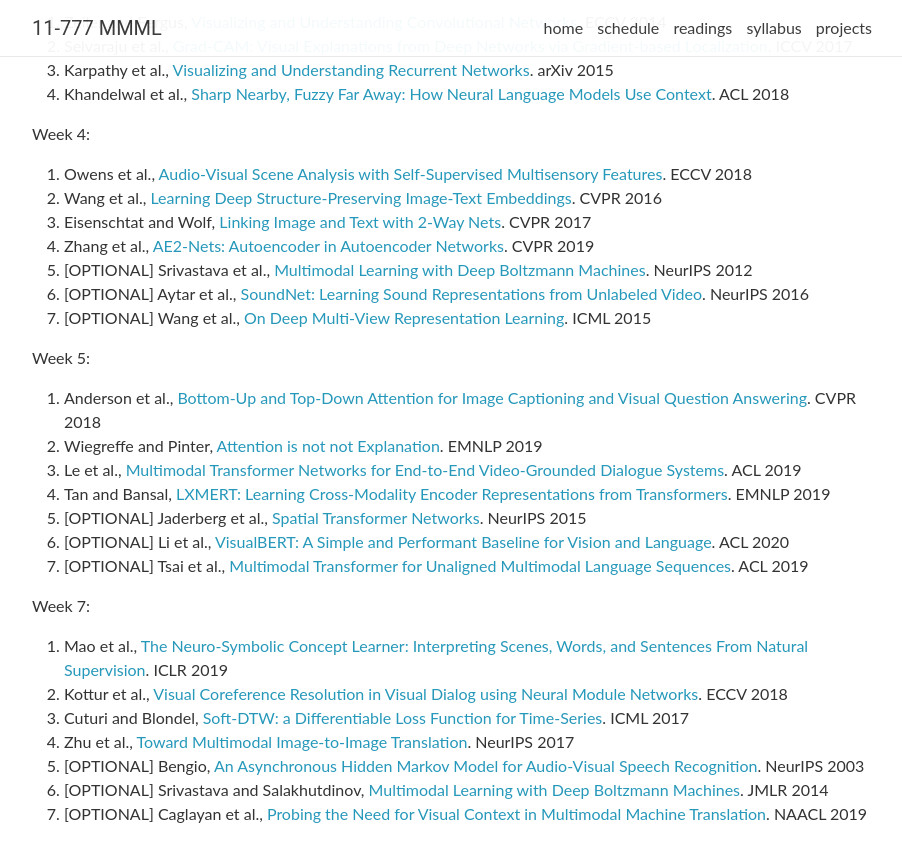
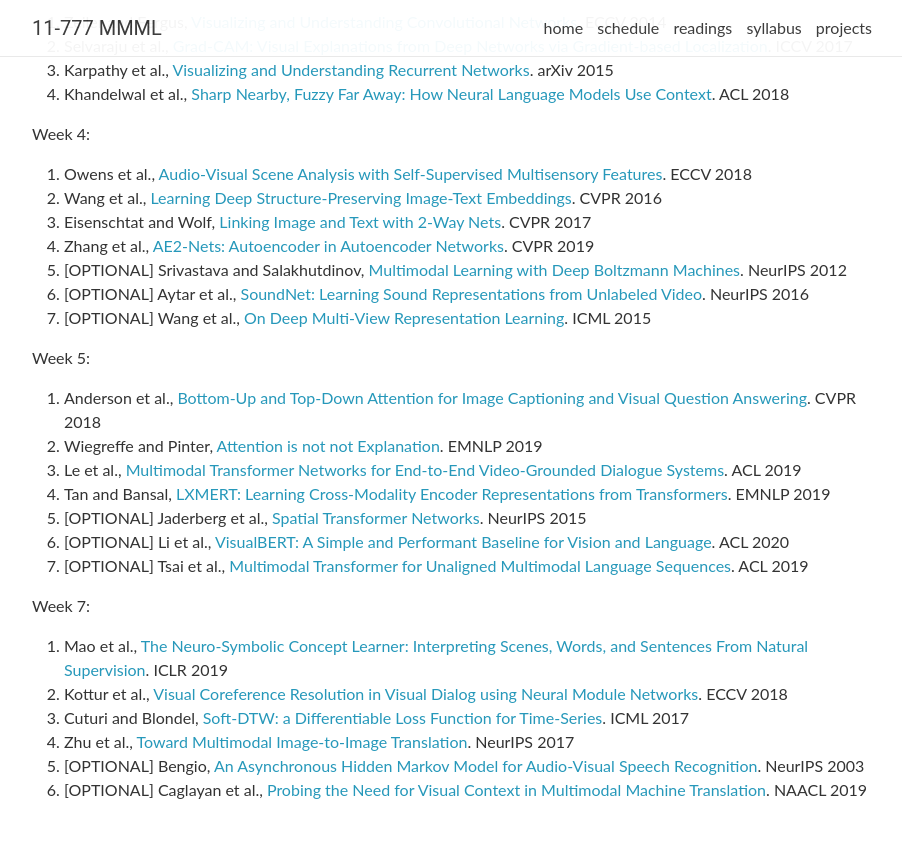
Before and after one commit to CMU-MultiComp-Lab/mmml-course, a Jekyll site: the page built from _pages/readings.md, in a window 1280 px wide and 900 px high, scrolled down 306 px. Shown: the top 862 px of the window, without its empty margins (188-1090 px from the left). Built offline with Jekyll 4.4.1, drawn with Linux system fonts in a browser that asks for light colours; nearby versions of some CDN libraries; comment, search, counter and statistics services are not loaded.

Commit message:
Update readings.md

```diff
--- a/_pages/readings.md
+++ b/_pages/readings.md
@@ -19,7 +19,7 @@ Week 4:
 2. Wang et al., [Learning Deep Structure-Preserving Image-Text Embeddings](https://piazza.com/class_profile/get_resource/kcnr11wq24q6z7/kfcvzks1fk13yc). CVPR 2016
 3. Eisenschtat and Wolf, [Linking Image and Text with 2-Way Nets](https://piazza.com/class_profile/get_resource/kcnr11wq24q6z7/kfcvzj5yckj3wi). CVPR 2017
 4. Zhang et al., [AE2-Nets: Autoencoder in Autoencoder Networks](https://piazza.com/class_profile/get_resource/kcnr11wq24q6z7/kfcvzkwln5e3yh). CVPR 2019
-5. [OPTIONAL] Srivastava et al., [Multimodal Learning with Deep Boltzmann Machines](https://piazza.com/class_profile/get_resource/kcnr11wq24q6z7/kffvkrxhdf64pl). NeurIPS 2012
+5. [OPTIONAL] Srivastava and Salakhutdinov, [Multimodal Learning with Deep Boltzmann Machines](https://piazza.com/class_profile/get_resource/kcnr11wq24q6z7/kffvkrxhdf64pl). NeurIPS 2012
 6. [OPTIONAL] Aytar et al., [SoundNet: Learning Sound Representations from Unlabeled Video](https://piazza.com/class_profile/get_resource/kcnr11wq24q6z7/kffvl0ij2ee56i). NeurIPS 2016
 7. [OPTIONAL] Wang et al., [On Deep Multi-View Representation Learning](https://piazza.com/class_profile/get_resource/kcnr11wq24q6z7/kffvl0xi3zf56x). ICML 2015
 
@@ -38,5 +38,4 @@ Week 7:
 3. Cuturi and Blondel, [Soft-DTW: a Differentiable Loss Function for Time-Series](https://arxiv.org/pdf/1703.01541.pdf). ICML 2017
 4. Zhu et al., [Toward Multimodal Image-to-Image Translation](https://papers.nips.cc/paper/6650-toward-multimodal-image-to-image-translation.pdf). NeurIPS 2017
 5. [OPTIONAL] Bengio, [An Asynchronous Hidden Markov Model for Audio-Visual Speech Recognition](https://papers.nips.cc/paper/2301-an-asynchronous-hidden-markov-model-for-audio-visual-speech-recognition.pdf). NeurIPS 2003
-6. [OPTIONAL] Srivastava and Salakhutdinov, [Multimodal Learning with Deep Boltzmann Machines](https://jmlr.org/papers/volume15/srivastava14b/srivastava14b.pdf). JMLR 2014
-7. [OPTIONAL] Caglayan et al., [Probing the Need for Visual Context in Multimodal Machine Translation](https://www.aclweb.org/anthology/N19-1422.pdf). NAACL 2019
+6. [OPTIONAL] Caglayan et al., [Probing the Need for Visual Context in Multimodal Machine Translation](https://www.aclweb.org/anthology/N19-1422.pdf). NAACL 2019
```
